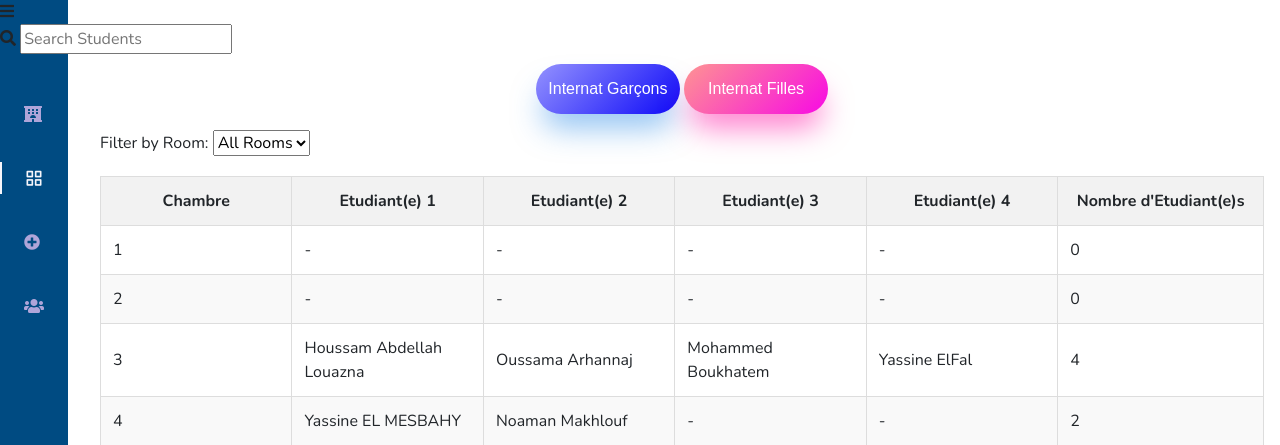
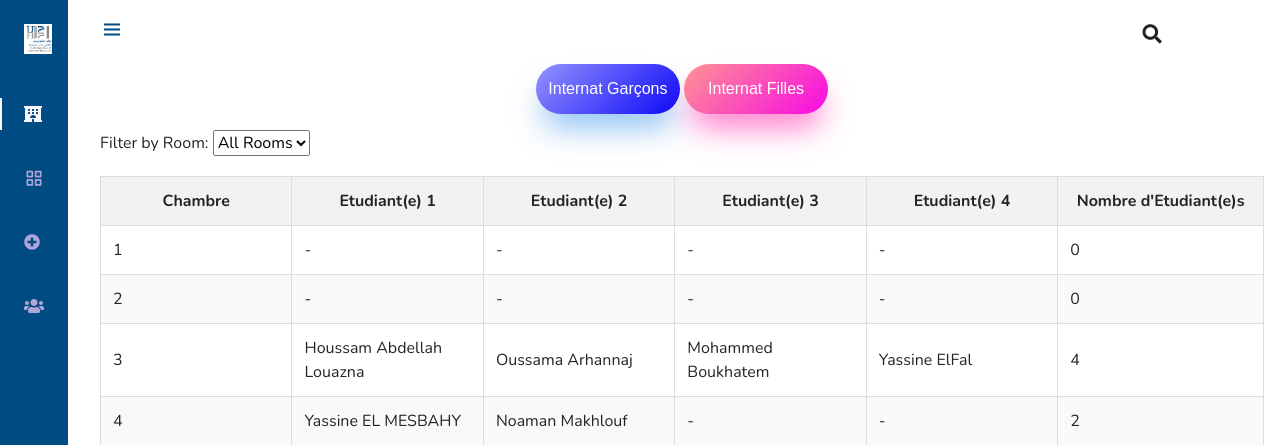
Before and after one commit to kleermarwa/Internat, a PHP site: page /roomList.php in a window 1280 px wide. Shown: the top 445 px of the page. Run offline with PHP 8.4, Linux system fonts and the light colour scheme; data comes from the database, SQL or seed files in the repository; data that the repository does not hold is empty.

Commit message:
Update header and navigation bar.

```diff
--- a/index.php
+++ b/index.php
@@ -26,7 +26,6 @@
 </head>
 
 <body id="body-pd">
-
     <header id="header" class="header fixed-top" style="background: none;">
         <div class="header_toggle"> <i class='bx bx-menu' id="header-toggle"></i> </div>
         <div class="left">
--- a/roomList.php
+++ b/roomList.php
@@ -27,8 +27,8 @@
 </head>
 
 <body id="body-pd">
-    <header id="header" class="fixed-top" style="background: none;">
-        <div class="fa fa-bars"></div>
+    <header id="header" class="header fixed-top" style="background: none;">
+        <div class="header_toggle"> <i class='bx bx-menu' id="header-toggle"></i> </div>
         <div class="left">
             <div class="search-container">
                 <label for="search" class="fa fa-search"></label>
@@ -42,10 +42,10 @@
         <nav class="nav">
             <div> <a href="#" class="nav_logo"> <img src="images/ESTC.png" style="height:30px"><span class="nav_logo-name">Salam</span> </a>
                 <div class="nav_list">
-                    <a href="index.php" class="nav_link">
+                    <a href="index.php" class="nav_link active">
                         <i class="fas fa-hotel"></i> <span class="nav_name">Map</span>
                     </a>
-                    <a href="roomList.php" class="nav_link active">
+                    <a href="roomList.php" class="nav_link">
                         <i class='bx bx-grid-alt nav_icon'></i> <span class="nav_name">Dashboard</span>
                     </a>
                     <a href="" class="nav_link">
```
